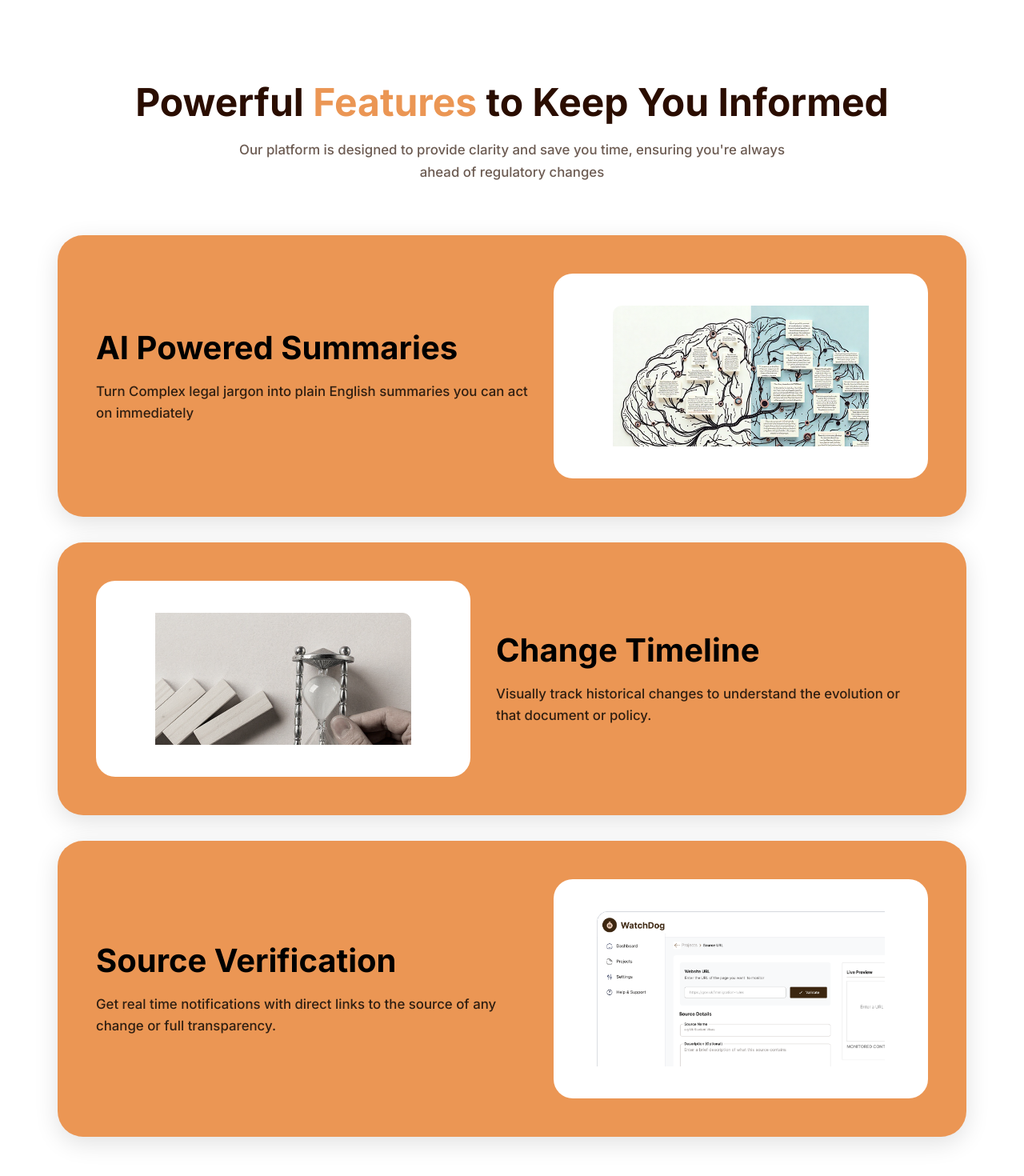
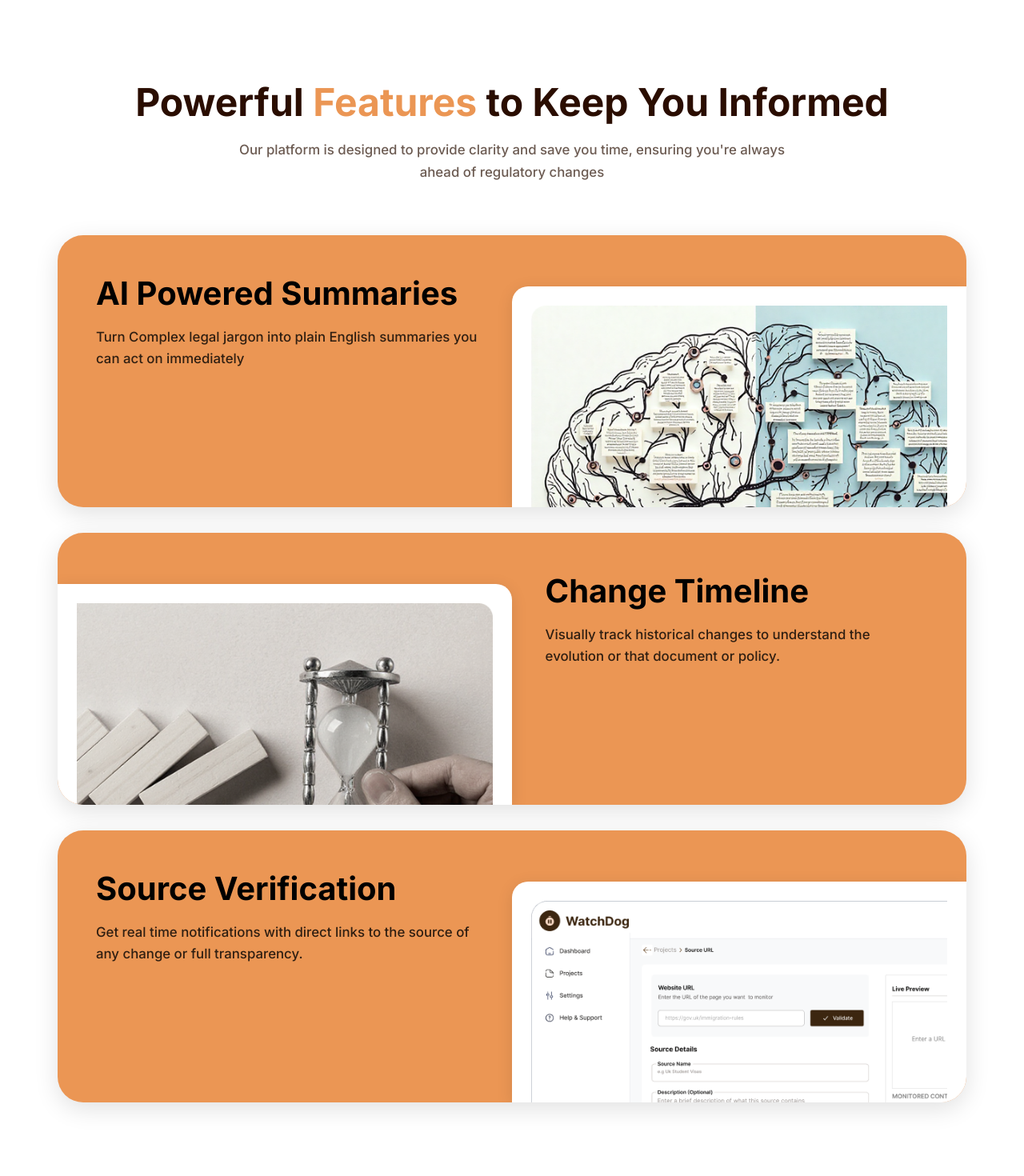
Before and after one commit to hngprojects/legal-watch-dog-FE, a Vue app: page / in a window 1280 px wide. Shown: the part 867-2337 px from the top of the page at 80% size. Built offline with nearby package versions, Linux system fonts and the light colour scheme; the HTML template or start-up script is replaced by a standard one.

Commit message:
feat(HNG-6): adjust image positioning and layout

```diff
--- a/src/components/organisms/FeaturesSection.vue
+++ b/src/components/organisms/FeaturesSection.vue
@@ -25,9 +25,9 @@ import verificationDashboardImage from '@/assets/images/verification-dashboard.p
       <div class="flex flex-col gap-8">
 
         <!-- Card 1: AI Powered Summaries -->
-        <div class="flex flex-col gap-6 rounded-[32px] bg-[#EB9654] p-8 shadow-[0_8px_30px_rgba(0,0,0,0.12)] sm:min-h-[320px] sm:flex-row sm:items-center sm:gap-8 sm:p-12">
+        <div class="relative flex min-h-[280px] flex-col gap-6 overflow-hidden rounded-[32px] bg-[#EB9654] p-8 shadow-[0_8px_30px_rgba(0,0,0,0.12)] sm:min-h-[340px] sm:p-12">
           <!-- Text Section -->
-          <div class="flex-1">
+          <div class="relative z-10 sm:max-w-[46%]">
             <h3 class="mb-4 text-[2rem] font-bold leading-tight text-[#000000] sm:text-[2.5rem]">
               AI Powered Summaries
             </h3>
@@ -35,28 +35,28 @@ import verificationDashboardImage from '@/assets/images/verification-dashboard.p
               Turn Complex legal jargon into plain English summaries you can act on immediately
             </p>
           </div>
-          <!-- Image Section (White Card Inside) -->
-          <div class="flex items-center justify-center rounded-[24px] bg-white p-8 sm:w-[45%] sm:p-10">
+          <!-- Image Section (White Card Anchored to Bottom-Right) -->
+          <div class="relative overflow-hidden rounded-[20px] bg-white p-6 shadow-[0_4px_20px_rgba(0,0,0,0.1)] sm:absolute sm:bottom-0 sm:right-0 sm:top-16 sm:w-[50%] sm:rounded-b-none sm:rounded-r-none sm:px-6 sm:pt-6 sm:pb-0">
             <img
               :src="aiBrainImage"
               alt="AI Brain illustration"
-              class="h-auto w-full max-w-[280px] object-contain sm:max-w-[320px]"
+              class="w-full object-contain"
             />
           </div>
         </div>
 
         <!-- Card 2: Change Timeline -->
-        <div class="flex flex-col gap-6 rounded-[32px] bg-[#EB9654] p-8 shadow-[0_8px_30px_rgba(0,0,0,0.12)] sm:min-h-[320px] sm:flex-row sm:items-center sm:gap-8 sm:p-12">
-          <!-- Image Section (White Card Inside) - comes first on desktop -->
-          <div class="order-2 flex items-center justify-center rounded-[24px] bg-white p-8 sm:order-1 sm:w-[45%] sm:p-10">
+        <div class="relative flex min-h-[280px] flex-col gap-6 overflow-hidden rounded-[32px] bg-[#EB9654] p-8 shadow-[0_8px_30px_rgba(0,0,0,0.12)] sm:min-h-[340px] sm:p-12">
+          <!-- Image Section (White Card Anchored to Bottom-Left) -->
+          <div class="relative order-2 overflow-hidden rounded-[20px] bg-white p-6 shadow-[0_4px_20px_rgba(0,0,0,0.1)] sm:absolute sm:bottom-0 sm:left-0 sm:top-16 sm:w-[50%] sm:rounded-b-none sm:rounded-l-none sm:px-6 sm:pt-6 sm:pb-0">
             <img
               :src="timelineHandsImage"
               alt="Timeline illustration"
-              class="h-auto w-full max-w-[280px] object-contain sm:max-w-[320px]"
+              class="w-full object-contain"
             />
           </div>
           <!-- Text Section -->
-          <div class="order-1 flex-1 sm:order-2">
+          <div class="relative order-1 z-10 sm:ml-auto sm:max-w-[46%]">
             <h3 class="mb-4 text-[2rem] font-bold leading-tight text-[#000000] sm:text-[2.5rem]">
               Change Timeline
             </h3>
@@ -67,9 +67,9 @@ import verificationDashboardImage from '@/assets/images/verification-dashboard.p
         </div>
 
         <!-- Card 3: Source Verification -->
-        <div class="flex flex-col gap-6 rounded-[32px] bg-[#EB9654] p-8 shadow-[0_8px_30px_rgba(0,0,0,0.12)] sm:min-h-[320px] sm:flex-row sm:items-center sm:gap-8 sm:p-12">
+        <div class="relative flex min-h-[280px] flex-col gap-6 overflow-hidden rounded-[32px] bg-[#EB9654] p-8 shadow-[0_8px_30px_rgba(0,0,0,0.12)] sm:min-h-[340px] sm:p-12">
           <!-- Text Section -->
-          <div class="flex-1">
+          <div class="relative z-10 sm:max-w-[46%]">
             <h3 class="mb-4 text-[2rem] font-bold leading-tight text-[#000000] sm:text-[2.5rem]">
               Source Verification
             </h3>
@@ -77,12 +77,12 @@ import verificationDashboardImage from '@/assets/images/verification-dashboard.p
               Get real time notifications with direct links to the source of any change or full transparency.
             </p>
           </div>
-          <!-- Image Section (White Card Inside) -->
-          <div class="flex items-center justify-center rounded-[24px] bg-white p-8 sm:w-[45%] sm:p-10">
+          <!-- Image Section (White Card Anchored to Bottom-Right) -->
+          <div class="relative overflow-hidden rounded-[20px] bg-white p-6 shadow-[0_4px_20px_rgba(0,0,0,0.1)] sm:absolute sm:bottom-0 sm:right-0 sm:top-16 sm:w-[50%] sm:rounded-b-none sm:rounded-r-none sm:px-6 sm:pt-6 sm:pb-0">
             <img
               :src="verificationDashboardImage"
               alt="Verification dashboard"
-              class="h-auto w-full max-w-[320px] object-contain sm:max-w-[360px]"
+              class="w-full object-contain"
             />
           </div>
         </div>
```
